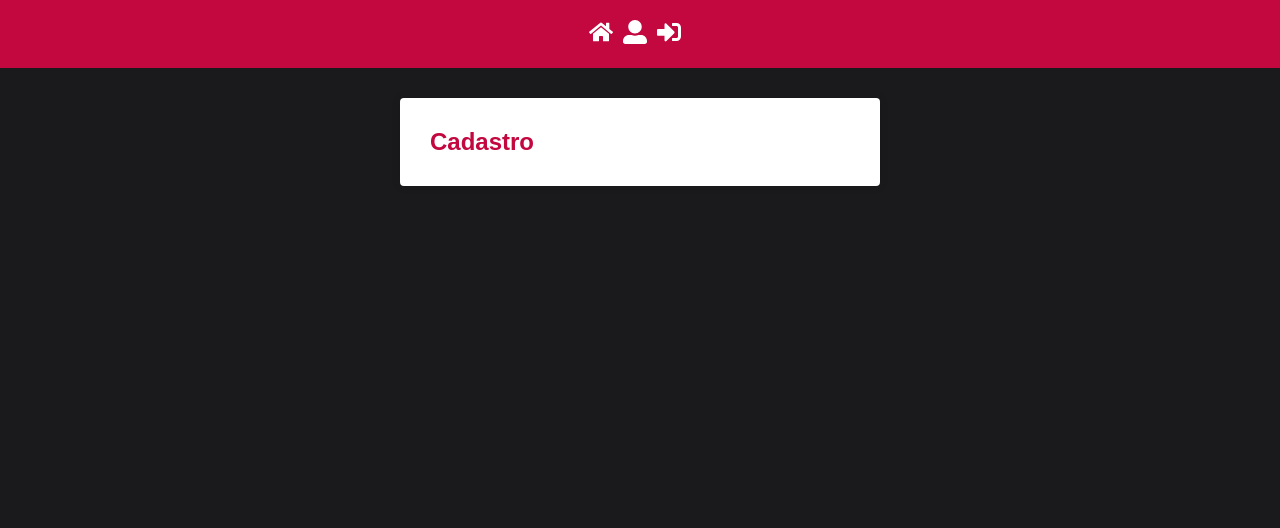
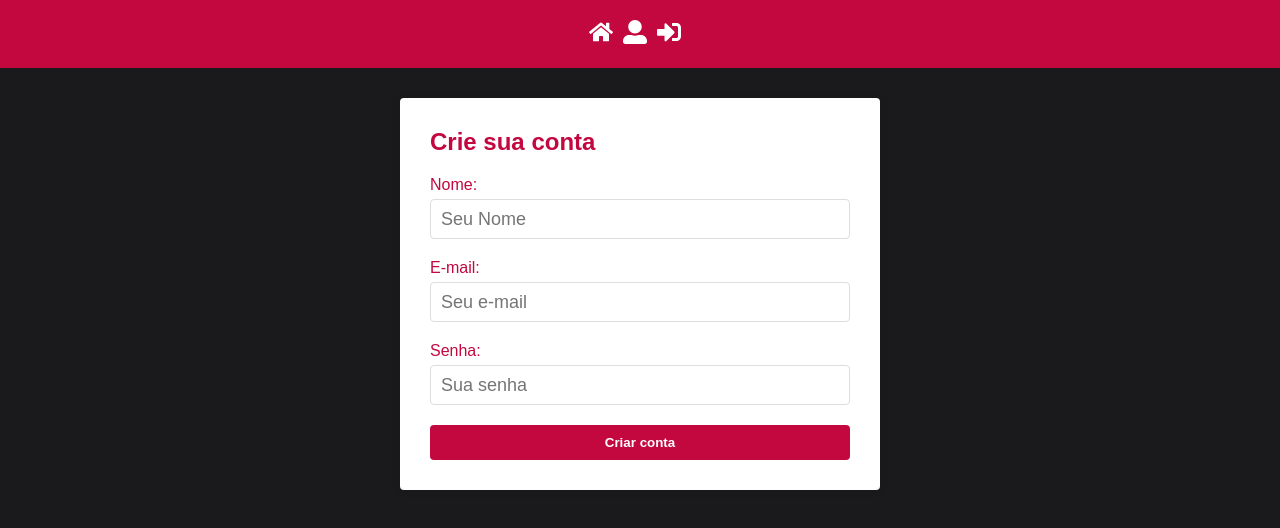
Before and after one commit to Nicholasstiv1/React-redux-api-rest, a React (Create React App) app: page /cadastro in a window 1280 px wide. Shown: the top 528 px of the page. Built offline with nearby package versions, Linux system fonts and the light colour scheme.

Commit message:
listagem de alunos & pagina de cadastro

```diff
--- a/package.json
+++ b/package.json
@@ -19,6 +19,7 @@
     "react-toastify": "^11.0.5",
     "redux-persist": "^6.0.0",
     "styled-components": "^6.1.19",
+    "validator": "^13.15.15",
     "web-vitals": "^2.1.4"
   },
   "scripts": {
--- a/src/pages/Cadastro/cadastro.jsx
+++ b/src/pages/Cadastro/cadastro.jsx
@@ -1,9 +1,89 @@
 import { Container } from '../../styles/GlobalStyles';
+import { Form } from './styled';
+import { toast } from 'react-toastify';
+import { isEmail } from 'validator';
+import { useState } from 'react';
+import { useNavigate } from 'react-router-dom';
+
+import axios from '../../services/axios';
 
 export default function Cadastro() {
+  const [nome, setNome] = useState('');
+  const [email, setEmail] = useState('');
+  const [password, setPassword] = useState('');
+
+  const navigate = useNavigate();
+
+  async function handleSubmit(e) {
+    e.preventDefault();
+    let formErrors = false;
+
+    if (nome.length < 3 || nome.length > 255) {
+      formErrors = true;
+      toast.error('Nome deve ter entre 3 e 255 caracteres');
+    }
+    if (!isEmail(email)) {
+      formErrors = true;
+      toast.error('E-mail inválido');
+    }
+    if (password.length < 6 || password.length > 50) {
+      formErrors = true;
+      toast.error('Senha deve ter entre 6 e 50 caracteres');
+    }
+
+    if (formErrors) return;
+
+    try {
+      await axios.post('/users/', {
+        nome,
+        password,
+        email,
+      });
+
+      toast.success('Cadastro concluído com sucesso');
+      navigate('/login');
+    } catch (error) {
+      const errors = error?.response?.data?.errors ?? [];
+
+      errors.map((e) => toast.error(e));
+    }
+  }
+
   return (
     <Container>
-      <h1>Cadastro</h1>
+      <h1>Crie sua conta</h1>
+
+      <Form onSubmit={handleSubmit}>
+        <label htmlFor="nome">
+          Nome:
+          <input
+            type="text"
+            value={nome}
+            onChange={(e) => setNome(e.target.value)}
+            placeholder="Seu Nome"
+          />
+        </label>
+        <label htmlFor="email">
+          E-mail:
+          <input
+            type="email"
+            value={email}
+            onChange={(e) => setEmail(e.target.value)}
+            placeholder="Seu e-mail"
+          />
+        </label>
+        <label htmlFor="password">
+          Senha:
+          <input
+            type="password"
+            value={password}
+            onChange={(e) => setPassword(e.target.value)}
+            placeholder="Sua senha"
+          />
+        </label>
+
+        <button type="submit">Criar conta</button>
+      </Form>
     </Container>
   );
 }
--- a/src/pages/Cadastro/styled.js
+++ b/src/pages/Cadastro/styled.js
@@ -1,3 +1,27 @@
 import styled from 'styled-components';
+import * as colors from '../../config/color';
 
-export const Paragrafo = styled.p``;
+export const Form = styled.form`
+  display: flex;
+  flex-direction: column;
+  margin-top: 20px;
+
+  label {
+    display: flex;
+    flex-direction: column;
+    margin-bottom: 20px;
+  }
+
+  input {
+    height: 40px;
+    font-size: 18px;
+    border: 1px solid #ddd;
+    padding: 0 10px;
+    border-radius: 4px;
+    margin-top: 5px;
+
+    &:focus {
+      border: 1px solid ${colors.primaryColor};
+    }
+  }
+`;
--- a/src/styles/GlobalStyles.js
+++ b/src/styles/GlobalStyles.js
@@ -28,6 +28,11 @@ export default createGlobalStyle`
     padding: 10px 20px;
     border-radius: 4px;
     font-weight: 700;
+    transition: all 300ms;
+  }
+
+  button:hover {
+    filter: brightness(75%);
   }
 
   a {
```
Also changed, not shown: 1 other file (tests, documents, lock files or other folders).
